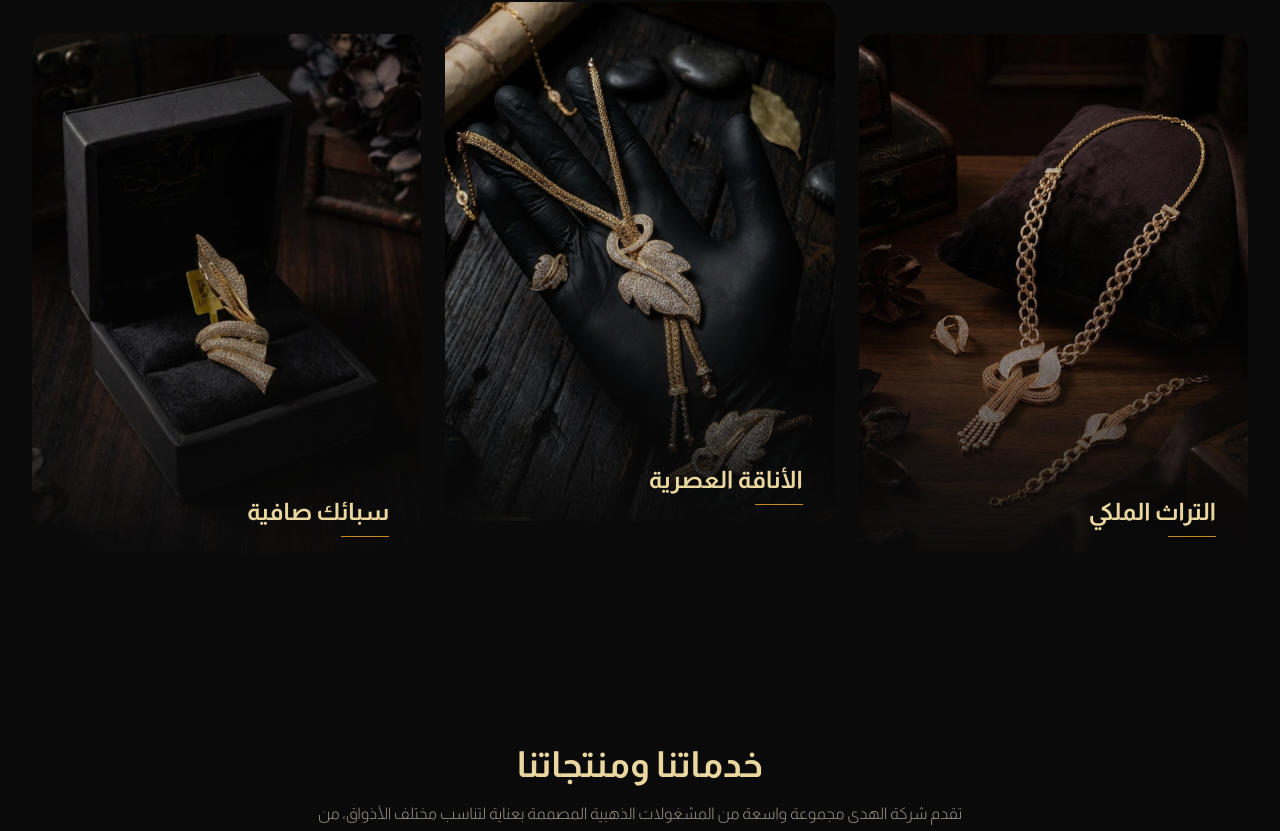
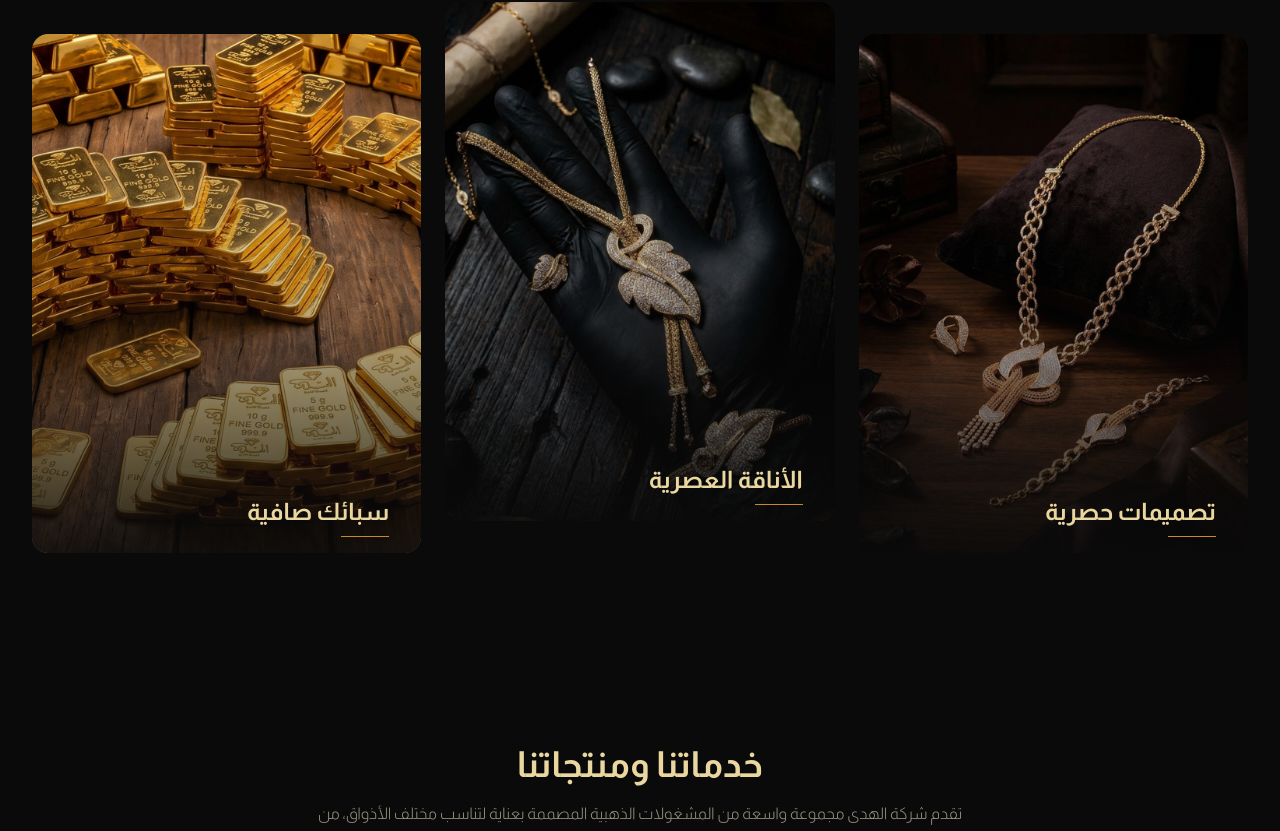
Before and after one commit to EngMohamed95/alhoda-gold, a React (Vite) app: page / in a window 1280 px wide. Shown: the part 1069-1900 px from the top of the page. Built offline with nearby package versions, Linux system fonts and the light colour scheme.

Commit message:
feat: implement home page with bullion search and i18n support

```diff
--- a/src/i18n.ts
+++ b/src/i18n.ts
@@ -22,7 +22,7 @@ const resources = {
         contact: "Contact Us Now",
         collections: "Featured Collections",
         collectionsSubtitle: "Masterpieces Crafted for Eternity",
-        col1: "Royal Heritage",
+        col1: "Exclusive Designs",
         col2: "Modern Elegance",
         col3: "Pure Bullion",
         marquee1: "PREMIUM QUALITY",
@@ -164,7 +164,7 @@ const resources = {
         contact: "تواصل معنا الآن",
         collections: "مجموعات فاخرة",
         collectionsSubtitle: "تحف فنية صيغت لتدوم إلى الأبد",
-        col1: "التراث الملكي",
+        col1: "تصميمات حصرية",
         col2: "الأناقة العصرية",
         col3: "سبائك صافية",
         marquee1: "جودة استثنائية",
--- a/src/views/pages/HomeView.tsx
+++ b/src/views/pages/HomeView.tsx
@@ -7,7 +7,7 @@ import { useAppController, useBullionController } from '../../controllers/appCon
 import coverImg from '../../../كوفرر.webp';
 import img1 from '../../../1.webp';
 import img2 from '../../../2.webp';
-import img3 from '../../../3.webp';
+import img3 from '../../../سبايك.webp';
 import img4 from '../../../4.webp';
 
 export default function HomeView() {
```
Also changed, not shown: سبايك.webp (added).
